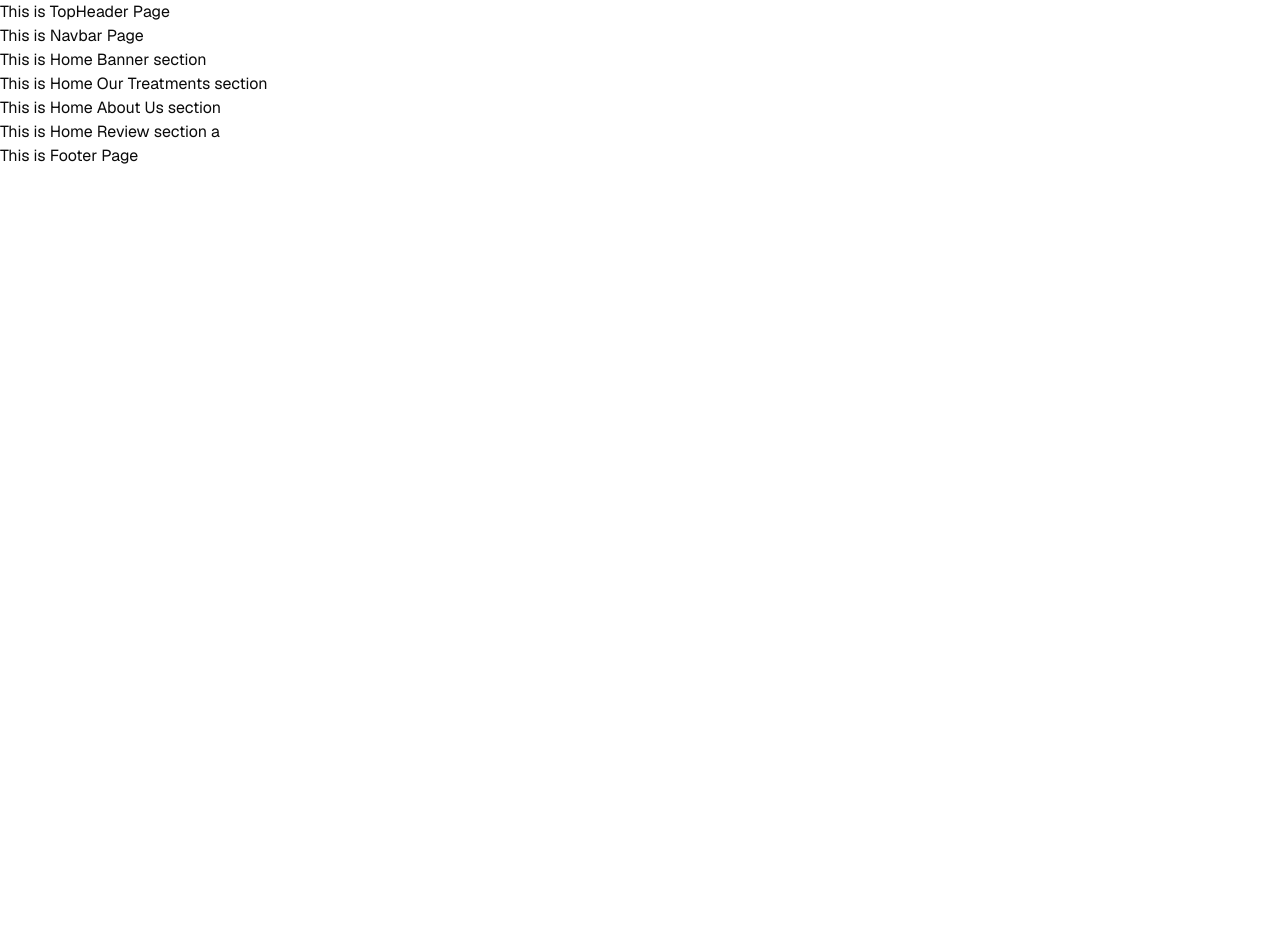
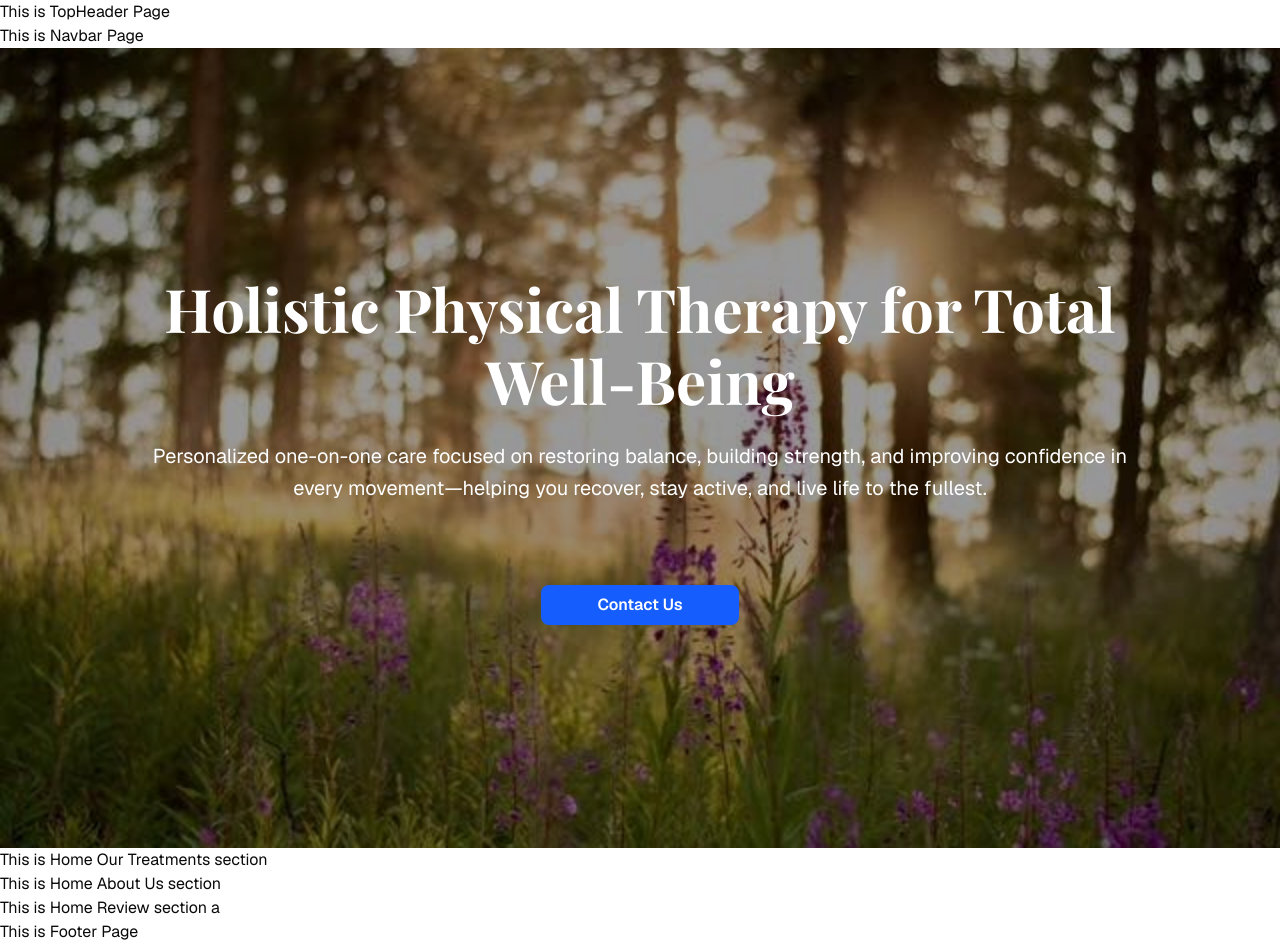
Before and after one commit to FSDTeam-SAA/madelinemay13-website, a Next.js app: page / in a window 1280 px wide. Before the commit the page ends 800 px from the top, so only its background shows below. Built offline with nearby package versions, Linux system fonts and the light colour scheme.

Commit message:
style: format code with prettier

```diff
--- a/src/components/sections/HomePage/Banner.tsx
+++ b/src/components/sections/HomePage/Banner.tsx
@@ -1,5 +1,35 @@
 import React from "react";
 
-export default function Banner() {
-  return <div>This is Home Banner section</div>;
-}
+const Banner = () => {
+  return (
+    <section
+      className="relative flex justify-center items-center h-screen bg-cover bg-center bg-no-repeat"
+      style={{
+        backgroundImage: "url('/images/homehero.jpg')",
+      }}
+    >
+      {/* Overlay */}
+      <div className="absolute inset-0 bg-black/40"></div>
+
+      {/* Content */}
+      <div className="relative text-center text-white px-6 max-w-5xl">
+        <h2
+          style={{ fontFamily: "var(--font-playfair)" }}
+          className="text-3xl md:text-5xl lg:text-[60px]  font-bold leading-[120%] font-playfair mb-6"
+        >
+          Holistic Physical Therapy for Total Well-Being
+        </h2>
+        <p className="text-lg md:text-xl mb-6 lg:mb-20 leading-relaxed">
+          Personalized one-on-one care focused on restoring balance, building
+          strength, and improving confidence in every movement—helping you
+          recover, stay active, and live life to the fullest.
+        </p>
+        <button className="bg-blue-600 hover:bg-blue-700 text-white font-semibold py-2 px-14 cursor-pointer rounded-md transition">
+          Contact Us
+        </button>
+      </div>
+    </section>
+  );
+};
+
+export default Banner;
```
Also changed, not shown: public/images/homehero.jpg (added).
